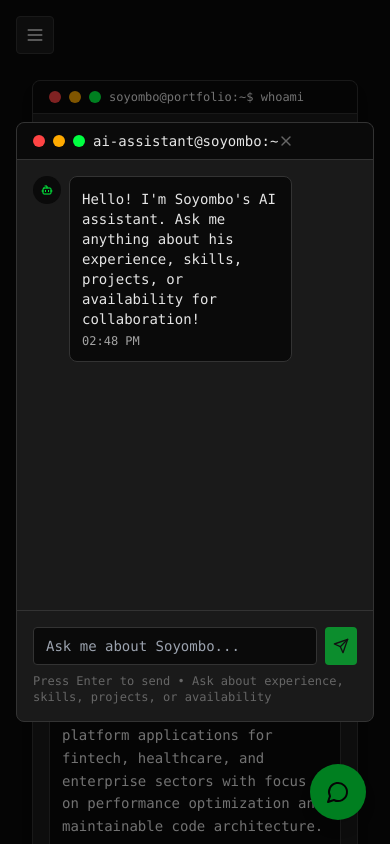
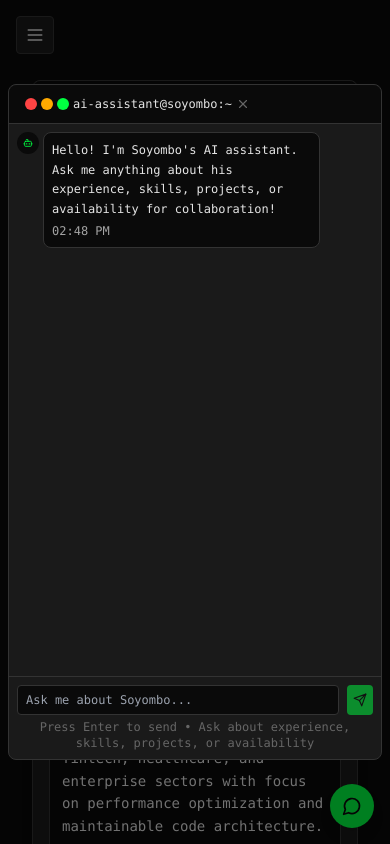
Before and after one commit to kiingxo/portfolio-website, a Next.js app: page / in a window 390 px wide. Both pictures are taken after a click on the button 338 px from the left and 792 px from the top of the page. Built offline with nearby package versions, Linux system fonts and the light colour scheme.

Commit message:
Improve mobile responsiveness for AI chat component

```diff
--- a/app/components/AIChat.tsx
+++ b/app/components/AIChat.tsx
@@ -96,14 +96,14 @@ export default function AIChat() {
       {/* Floating Chat Button */}
       <motion.button
         onClick={() => setIsOpen(true)}
-        className="fixed bottom-6 right-6 z-50 bg-terminal-accent text-terminal-bg p-4 rounded-full shadow-lg hover:bg-opacity-80 transition-all duration-200"
+        className="fixed bottom-4 right-4 sm:bottom-6 sm:right-6 z-50 bg-terminal-accent text-terminal-bg p-3 sm:p-4 rounded-full shadow-lg hover:bg-opacity-80 transition-all duration-200"
         whileHover={{ scale: 1.1 }}
         whileTap={{ scale: 0.9 }}
         initial={{ scale: 0 }}
         animate={{ scale: 1 }}
         transition={{ delay: 1 }}
       >
-        <MessageCircle size={24} />
+        <MessageCircle size={20} className="sm:w-6 sm:h-6" />
       </motion.button>
 
       {/* Chat Modal */}
@@ -113,36 +113,36 @@ export default function AIChat() {
             initial={{ opacity: 0 }}
             animate={{ opacity: 1 }}
             exit={{ opacity: 0 }}
-            className="fixed inset-0 bg-black bg-opacity-50 z-[70] flex items-center justify-center p-4"
+            className="fixed inset-0 bg-black bg-opacity-50 z-[70] flex items-center justify-center p-2 sm:p-4"
             onClick={() => setIsOpen(false)}
           >
             <motion.div
               initial={{ scale: 0.9, opacity: 0 }}
               animate={{ scale: 1, opacity: 1 }}
               exit={{ scale: 0.9, opacity: 0 }}
-              className="bg-terminal-surface border border-terminal-border rounded-lg w-full max-w-md h-[600px] flex flex-col"
+              className="bg-terminal-surface border border-terminal-border rounded-lg w-full max-w-sm sm:max-w-md h-[80vh] sm:h-[600px] flex flex-col"
               onClick={(e) => e.stopPropagation()}
             >
               {/* Chat Header */}
               <div className="terminal-header rounded-t-lg">
                 <div className="flex items-center justify-between">
-                  <div className="flex items-center space-x-2">
+                  <div className="flex items-center space-x-1 sm:space-x-2">
                     <div className="terminal-dot bg-terminal-error"></div>
                     <div className="terminal-dot bg-terminal-warning"></div>
                     <div className="terminal-dot bg-terminal-accent"></div>
-                    <span className="text-terminal-text text-sm ml-2">ai-assistant@soyombo:~</span>
+                    <span className="text-terminal-text text-xs sm:text-sm ml-1 sm:ml-2 truncate">ai-assistant@soyombo:~</span>
                   </div>
                   <button
                     onClick={() => setIsOpen(false)}
-                    className="text-terminal-secondary hover:text-terminal-accent transition-colors"
+                    className="text-terminal-secondary hover:text-terminal-accent transition-colors p-1"
                   >
-                    <X size={16} />
+                    <X size={14} className="sm:w-4 sm:h-4" />
                   </button>
                 </div>
               </div>
 
               {/* Messages Container */}
-              <div className="flex-1 overflow-y-auto p-4 space-y-4">
+              <div className="flex-1 overflow-y-auto p-2 sm:p-4 space-y-3 sm:space-y-4">
                 {messages.map((message) => (
                   <motion.div
                     key={message.id}
@@ -150,16 +150,16 @@ export default function AIChat() {
                     animate={{ opacity: 1, y: 0 }}
                     className={`flex ${message.isUser ? 'justify-end' : 'justify-start'}`}
                   >
-                    <div className={`flex items-start space-x-2 max-w-[80%] ${message.isUser ? 'flex-row-reverse space-x-reverse' : ''}`}>
-                      <div className={`p-2 rounded-full ${message.isUser ? 'bg-terminal-accent text-terminal-bg' : 'bg-terminal-bg text-terminal-accent'}`}>
-                        {message.isUser ? <User size={12} /> : <Bot size={12} />}
+                    <div className={`flex items-start space-x-1 sm:space-x-2 max-w-[85%] sm:max-w-[80%] ${message.isUser ? 'flex-row-reverse space-x-reverse' : ''}`}>
+                      <div className={`p-1.5 sm:p-2 rounded-full flex-shrink-0 ${message.isUser ? 'bg-terminal-accent text-terminal-bg' : 'bg-terminal-bg text-terminal-accent'}`}>
+                        {message.isUser ? <User size={10} className="sm:w-3 sm:h-3" /> : <Bot size={10} className="sm:w-3 sm:h-3" />}
                       </div>
-                      <div className={`p-3 rounded-lg ${
+                      <div className={`p-2 sm:p-3 rounded-lg ${
                         message.isUser
                           ? 'bg-terminal-accent text-terminal-bg'
                           : 'bg-terminal-bg border border-terminal-border text-terminal-text'
                       }`}>
-                        <p className="text-sm whitespace-pre-wrap">{message.text}</p>
+                        <p className="text-xs sm:text-sm whitespace-pre-wrap leading-relaxed">{message.text}</p>
                         <p className="text-xs opacity-70 mt-1">
                           {message.timestamp.toLocaleTimeString([], { hour: '2-digit', minute: '2-digit' })}
                         </p>
@@ -174,15 +174,15 @@ export default function AIChat() {
                     animate={{ opacity: 1 }}
                     className="flex justify-start"
                   >
-                    <div className="flex items-start space-x-2">
-                      <div className="p-2 rounded-full bg-terminal-bg text-terminal-accent">
-                        <Bot size={12} />
+                    <div className="flex items-start space-x-1 sm:space-x-2">
+                      <div className="p-1.5 sm:p-2 rounded-full bg-terminal-bg text-terminal-accent flex-shrink-0">
+                        <Bot size={10} className="sm:w-3 sm:h-3" />
                       </div>
-                      <div className="bg-terminal-bg border border-terminal-border p-3 rounded-lg">
+                      <div className="bg-terminal-bg border border-terminal-border p-2 sm:p-3 rounded-lg">
                         <div className="flex space-x-1">
-                          <div className="w-2 h-2 bg-terminal-accent rounded-full animate-bounce"></div>
-                          <div className="w-2 h-2 bg-terminal-accent rounded-full animate-bounce" style={{ animationDelay: '0.1s' }}></div>
-                          <div className="w-2 h-2 bg-terminal-accent rounded-full animate-bounce" style={{ animationDelay: '0.2s' }}></div>
+                          <div className="w-1.5 h-1.5 sm:w-2 sm:h-2 bg-terminal-accent rounded-full animate-bounce"></div>
+                          <div className="w-1.5 h-1.5 sm:w-2 sm:h-2 bg-terminal-accent rounded-full animate-bounce" style={{ animationDelay: '0.1s' }}></div>
+                          <div className="w-1.5 h-1.5 sm:w-2 sm:h-2 bg-terminal-accent rounded-full animate-bounce" style={{ animationDelay: '0.2s' }}></div>
                         </div>
                       </div>
                     </div>
@@ -193,7 +193,7 @@ export default function AIChat() {
               </div>
 
               {/* Input Area */}
-              <div className="p-4 border-t border-terminal-border">
+              <div className="p-2 sm:p-4 border-t border-terminal-border">
                 <div className="flex space-x-2">
                   <input
                     type="text"
@@ -201,18 +201,18 @@ export default function AIChat() {
                     onChange={(e) => setInputMessage(e.target.value)}
                     onKeyPress={handleKeyPress}
                     placeholder="Ask me about Soyombo..."
-                    className="flex-1 bg-terminal-bg border border-terminal-border rounded px-3 py-2 text-terminal-text text-sm focus:border-terminal-accent focus:outline-none"
+                    className="flex-1 bg-terminal-bg border border-terminal-border rounded px-2 sm:px-3 py-1.5 sm:py-2 text-terminal-text text-xs sm:text-sm focus:border-terminal-accent focus:outline-none"
                     disabled={isLoading}
                   />
                   <button
                     onClick={handleSendMessage}
                     disabled={!inputMessage.trim() || isLoading}
-                    className="bg-terminal-accent text-terminal-bg p-2 rounded hover:bg-opacity-80 transition-colors disabled:opacity-50 disabled:cursor-not-allowed"
+                    className="bg-terminal-accent text-terminal-bg p-1.5 sm:p-2 rounded hover:bg-opacity-80 transition-colors disabled:opacity-50 disabled:cursor-not-allowed flex-shrink-0"
                   >
-                    <Send size={16} />
+                    <Send size={14} className="sm:w-4 sm:h-4" />
                   </button>
                 </div>
-                <p className="text-xs text-terminal-secondary mt-2">
+                <p className="text-xs text-terminal-secondary mt-1 sm:mt-2 text-center sm:text-left">
                   Press Enter to send • Ask about experience, skills, projects, or availability
                 </p>
               </div>
```
Also changed, not shown: 1 other file (tests, documents, lock files or other folders).
